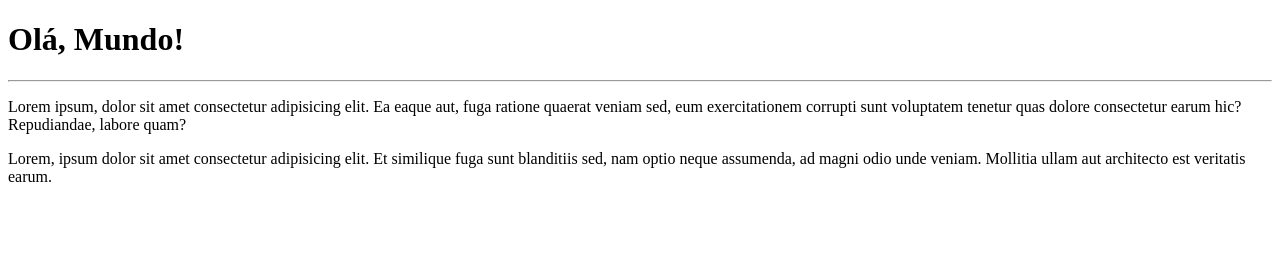
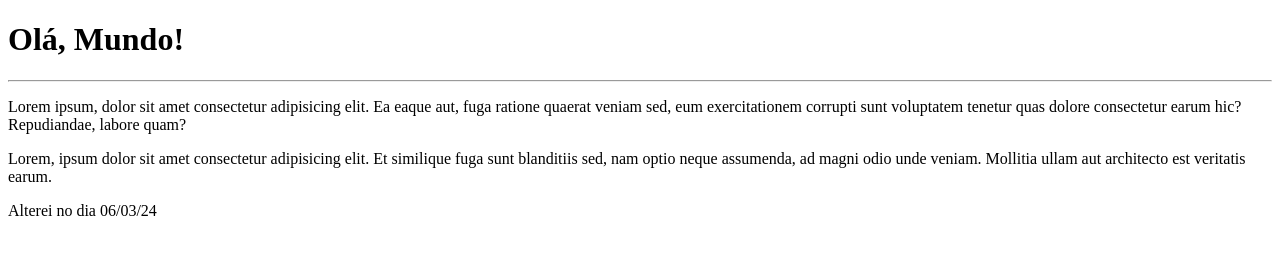
Before and after one commit to KendyOuti/Hello-World, a plain HTML site: page site-exemplo/index.html in a window 1280 px wide. Drawn offline with Linux system fonts and the light colour scheme.

Commit message:
Add outro parágrafo
Testei adicionar outro parágrafo a página principal.

```diff
--- a/site-exemplo/index.html
+++ b/site-exemplo/index.html
@@ -10,5 +10,6 @@
     <hr>
     <p>Lorem ipsum, dolor sit amet consectetur adipisicing elit. Ea eaque aut, fuga ratione quaerat veniam sed, eum exercitationem corrupti sunt voluptatem tenetur quas dolore consectetur earum hic? Repudiandae, labore quam?</p>
     <p>Lorem, ipsum dolor sit amet consectetur adipisicing elit. Et similique fuga sunt blanditiis sed, nam optio neque assumenda, ad magni odio unde veniam. Mollitia ullam aut architecto est veritatis earum.</p>
+    <p>Alterei no dia 06/03/24</p>
 </body>
 </html>
```
